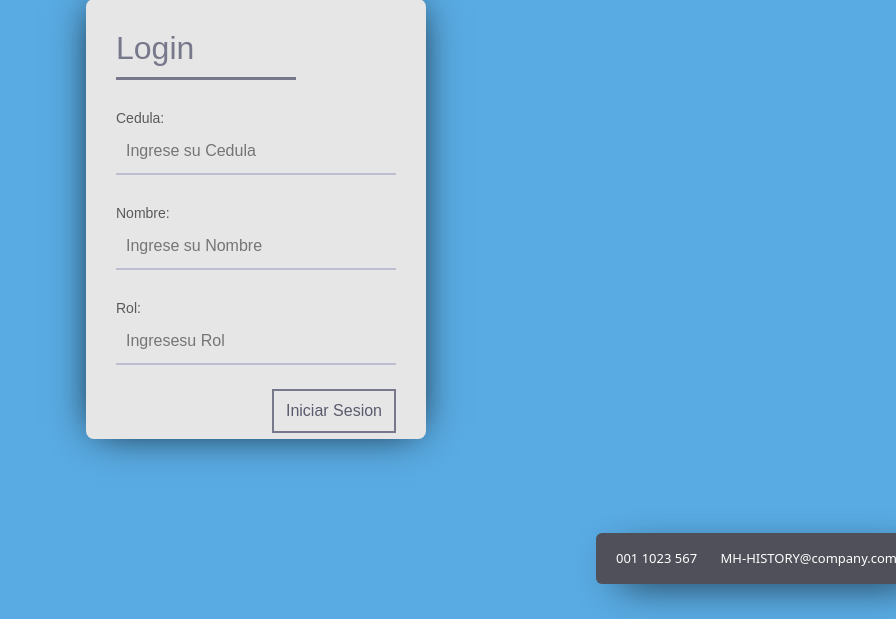
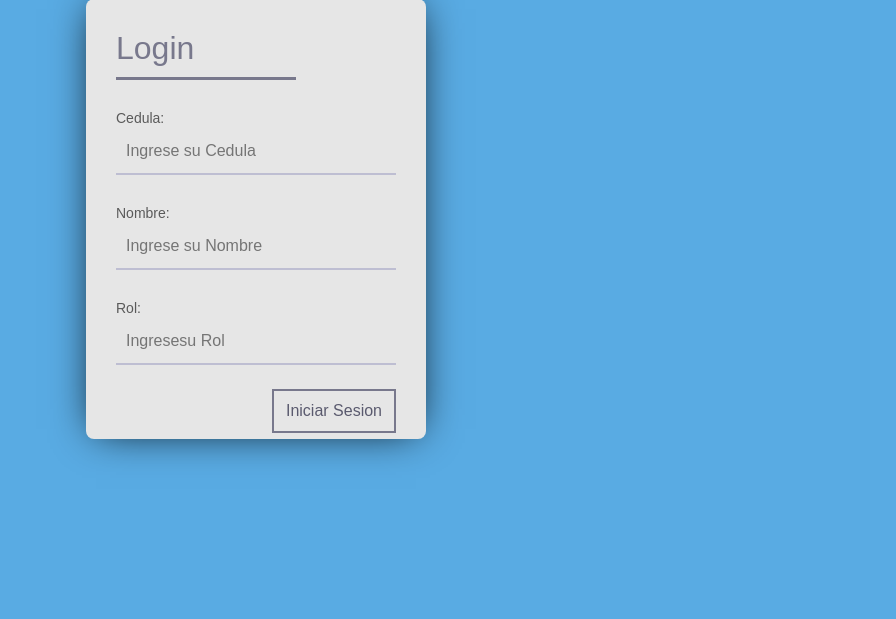
Before and after one commit to Johan-Steven11/Proyecto-SenaSoft, a PHP site: page /Login.php in a window 1280 px wide. Shown: the part 231-850 px from the top of the page, without its empty margins (384-1280 px from the left). Run offline with PHP 8.4, Linux system fonts and the light colour scheme.

Commit message:
ultimo del dia

```diff
--- a/Login.php
+++ b/Login.php
@@ -22,12 +22,6 @@ include './inc/inicio.php';
         <button>Iniciar Sesion</button>
       </form>
 </body>
-<footer>
-    <div>
-        <span class="fa fa-phone"></span>001 1023 567
-        <span class="fa fa-envelope-o"></span> MH-HISTORY@company.com
-      </div>
-</footer>
 
 
 <!-- <script src="/bootstrap-js/bootstrap.min.js"></script> -->
--- a/css/EstilosLoguin.css
+++ b/css/EstilosLoguin.css
@@ -85,6 +85,6 @@ span {
     margin: 0 5px 0 15px
 }
 
-footer div {
-    justify-items: center;
+footer  {
+    justify-items: end;
 }
--- a/css/Index.css
+++ b/css/Index.css
@@ -12,3 +12,9 @@ body{
     height: 50px;
     transition: 1s;
 }
+footer{
+    background-color: #78788c;
+    width: 100%;
+    height: 90px;
+    margin-top: 700px;
+}
--- a/index.php
+++ b/index.php
@@ -25,8 +25,6 @@ include './inc/inicio.php';
     </section>
   </main>
 
-
-
   <script src="./bootstrap-js/bootstrap.bundle.min.js"></script>
 </body>
 
```
Also changed, not shown: inc/principal.php (added). Lines whose indentation alone changed are shown as unchanged.
